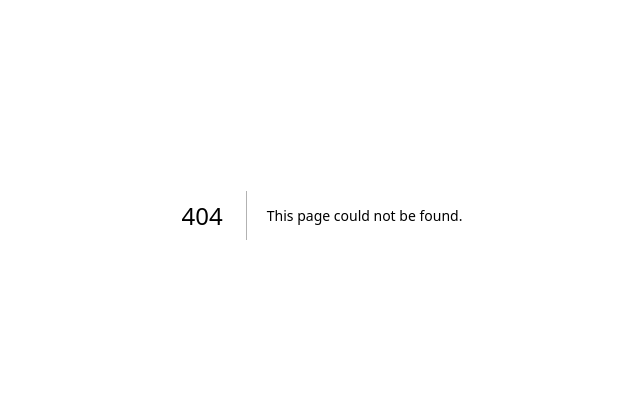
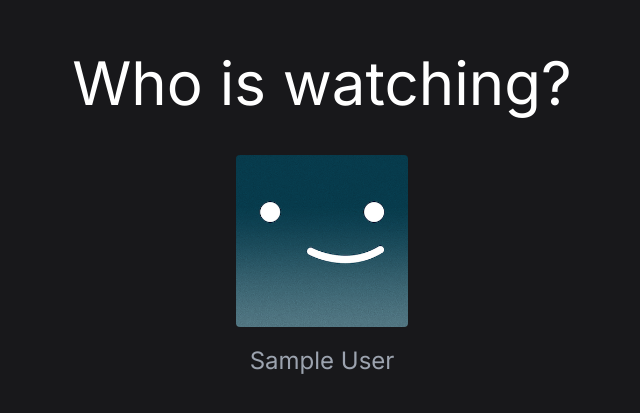
Before and after one commit to Osamahax/netflix-clone-nextjs, a Next.js app: page /profiles in a window 1280 px wide. Before the commit this address had no page. Shown: the part 185-598 px from the top of the page, without its empty margins (318-958 px from the left). Built offline with nearby package versions, Linux system fonts and the light colour scheme; no server answers; sample sign-in values are in the browser's storage.

Commit message:
login complete

```diff
--- a/app/api/current/route.ts
+++ b/app/api/current/route.ts
@@ -14,3 +14,4 @@ const handler =async (req:NextRequest, res:NextResponse) => {
         return NextResponse.json({status:400});
     }
 }
+export {handler as GET, handler as POST}
--- a/app/auth/page.tsx
+++ b/app/auth/page.tsx
@@ -24,8 +24,7 @@ const Auth = () =>{
             await signIn('credentials',{
                 email,
                 password,
-                redirect:false,
-                callbackUrl: '/'
+                callbackUrl: '/profiles'
             });
             router.push('/');
         }catch(error) {
@@ -84,12 +83,12 @@ const Auth = () =>{
                         </button>
                         <div className="flex flex-row items-center gap-4 mt-8 justify-center">
                             <div
-                                onClick={()=>signIn('google',{callbackUrl:'/'})}
+                                onClick={()=>signIn('google',{callbackUrl:'/profiles'})}
                                 className="w-10 h-10 bg-white rounded-full flex items-center justify-center cursor-pointer hover:opacity-80 transition">
                                 <FcGoogle size={30} />
                             </div>
                             <div
-                                onClick={()=>signIn('github',{callbackUrl:'/'})}
+                                onClick={()=>signIn('github',{callbackUrl:'/profiles'})}
                                 className="w-10 h-10 bg-white rounded-full flex items-center justify-center cursor-pointer hover:opacity-80 transition">
                                 <FaGithub size={30} />
                             </div>
--- a/app/layout.tsx
+++ b/app/layout.tsx
@@ -1,6 +1,9 @@
+import Provider from '@/context/Provider'
 import './globals.css'
 import type { Metadata } from 'next'
 import { Inter } from 'next/font/google'
+import { getServerSession } from 'next-auth'
+import { authOptions } from './api/auth/[...nextauth]/route'
 
 const inter = Inter({ subsets: ['latin'] })
 
@@ -9,14 +12,17 @@ export const metadata: Metadata = {
   description: 'Generated by create next app',
 }
 
-export default function RootLayout({
+export default async function RootLayout({
   children,
 }: {
   children: React.ReactNode
 }) {
+  const session =await getServerSession(authOptions)
   return (
     <html lang="en">
-      <body className={inter.className}>{children}</body>
+      <Provider session={session!}>
+        <body className={inter.className}>{children}</body>
+      </Provider>
     </html>
   )
 }
--- /dev/null
+++ b/app/middleware.ts
@@ -0,0 +1,30 @@
+import {NextRequest, NextResponse, NextMiddleware} from "next/server"
+import { useSession } from 'next-auth/react'
+import { jwtVerify } from "jose";
+export async function middleware (request:NextRequest) {
+    const {data:session, status} = useSession()
+    const {pathname, origin} = request.nextUrl;
+    const jwt = request.cookies.get("next-auth.session-token")?.value;
+    if(pathname === '/auth'){
+        if(jwt) return NextResponse.redirect(`${origin}`);
+        return NextResponse.next()
+    }
+    console.log("next-auth.session-token", jwt)
+    const secret = new TextEncoder().encode(
+        process.env.JWT_SECRET
+    )
+    console.log("🎉✨ middleware secret", secret)
+    if(!jwt){
+        return NextResponse.redirect(`${request.nextUrl}/auth`)
+    }else {
+        const {payload, protectedHeader} = await jwtVerify(jwt,secret);
+        const headers = new Headers(request.headers);
+        headers.set("user",JSON.stringify(payload.email));
+        return NextResponse.next({
+            request:{
+                headers:headers,
+            }
+        })
+    }
+
+}
--- a/app/page.tsx
+++ b/app/page.tsx
@@ -1,28 +1,21 @@
+"use client"
 import Image from 'next/image'
-import { signOut } from 'next-auth/react'
-import serverAuth from '@/lib/serverAuth'
-
-// export async function getServerprops(){
-//   const userSession = await serverAuth();
-//   console.log(userSession)
-//   if(!userSession){
-//     return {
-//       redirect: {
-//         destination: '/auth',
-//         perment: true
-//       }
-//     }
-//   }
-// }
-export async function getServerSession(){
-
-}
+import { useSession } from 'next-auth/react'
+import { useRouter } from 'next/navigation';
+import { signOut } from "next-auth/react"
+import useCurrentUser from '@/hooks/useCurrentUser';
 export default function Home() {
-  // getServerprops();
+  const {data:session,status}=useSession()
+  const router = useRouter()
+  console.log(session)
+  if(!session){
+    router.push('/auth')
+  }
   return (
     <main>
+      <h1 className='text-white'>Logged in as: {session?.user?.name}</h1>
       <h1 className='text-green-500'>Nextjs</h1>
-      <button >Logout</button>
+      <button className='w-full bg-red-700' onClick={()=>signOut()}>Logout</button>
     </main>
   )
 }
--- /dev/null
+++ b/app/profiles/page.tsx
@@ -0,0 +1,60 @@
+"use client";
+import { useSession } from "next-auth/react";
+import { useRouter } from "next/navigation";
+import { useCallback, useEffect } from "react";
+import Image from "next/image"
+import userImg from "@/public/images/default-slate.png"
+
+const Profiles = () => {
+  const { data: session, status } = useSession();
+  const router = useRouter();
+  console.log(session);
+  if (!session) {
+    router.push("/auth");
+  }
+  return ( session &&
+    (
+        <div className="flex items-center h-full justify-center">
+            <div className="flex flex-col">
+                <h1 className="text-3xl md:text-6xl text-white text-center">Who is watching?</h1>
+                <div className="flex items-center justify-center gap-8 mt-10">
+                    <div onClick={()=>router.push('/')}>
+                        <div className="group flex-row w-44 mx-auto">
+                            <div
+                                className="
+                                    w-44
+                                    h-44
+                                    rounded-md
+                                    flex
+                                    items-center
+                                    justify-center
+                                    border-2
+                                    border-transparent
+                                    group-hover:cursor-pointer
+                                    group-hover:border-white
+                                    overflow-hidden
+                                "
+                            >
+                                <Image src={userImg} alt="profile"/>
+                            </div>
+                            <div
+                                className="
+                                    mt-4
+                                    text-gray-400
+                                    text-2xl
+                                    text-center
+                                    group-hover:text-white
+                                "
+                            >
+                                {session.user?.name}
+                            </div>
+                        </div>
+                    </div>
+                </div>
+            </div>
+        </div>
+    )
+  )
+};
+
+export default Profiles;
--- /dev/null
+++ b/context/Provider.tsx
@@ -0,0 +1,16 @@
+"use client"
+
+import { SessionProvider } from "next-auth/react"
+import { Session } from "next-auth"
+import { ReactNode } from "react"
+interface Props {
+    children:ReactNode
+    session:Session
+}
+export default function Provider({children,session}: Props){
+    return (
+        <SessionProvider session={session}>
+            {children}
+        </SessionProvider>
+    )
+}
--- /dev/null
+++ b/context/checkUser.ts
@@ -0,0 +1,6 @@
+import { useSession } from 'next-auth/react'
+
+export const checkUser = async () =>{
+    const {data:session, status } =await useSession();
+    return session
+}
--- a/lib/serverAuth.ts
+++ b/lib/serverAuth.ts
@@ -14,7 +14,7 @@ const serverAuth =async () => {
     }
 
     const currentUser = await prismadb.user.findUnique({
-        where:{email:session.user.email}
+        where:{email:session?.user?.email as string}
     });
 
     if(!currentUser){
--- a/package.json
+++ b/package.json
@@ -19,6 +19,7 @@
     "bcrypt": "^5.1.1",
     "eslint": "8.50.0",
     "eslint-config-next": "13.5.2",
+    "jose": "^4.14.6",
     "next": "13.5.2",
     "next-auth": "^4.23.1",
     "postcss": "8.4.30",
```
Also changed, not shown: public/images/default-slate.png (added), 1 other file (tests, documents, lock files or other folders).
